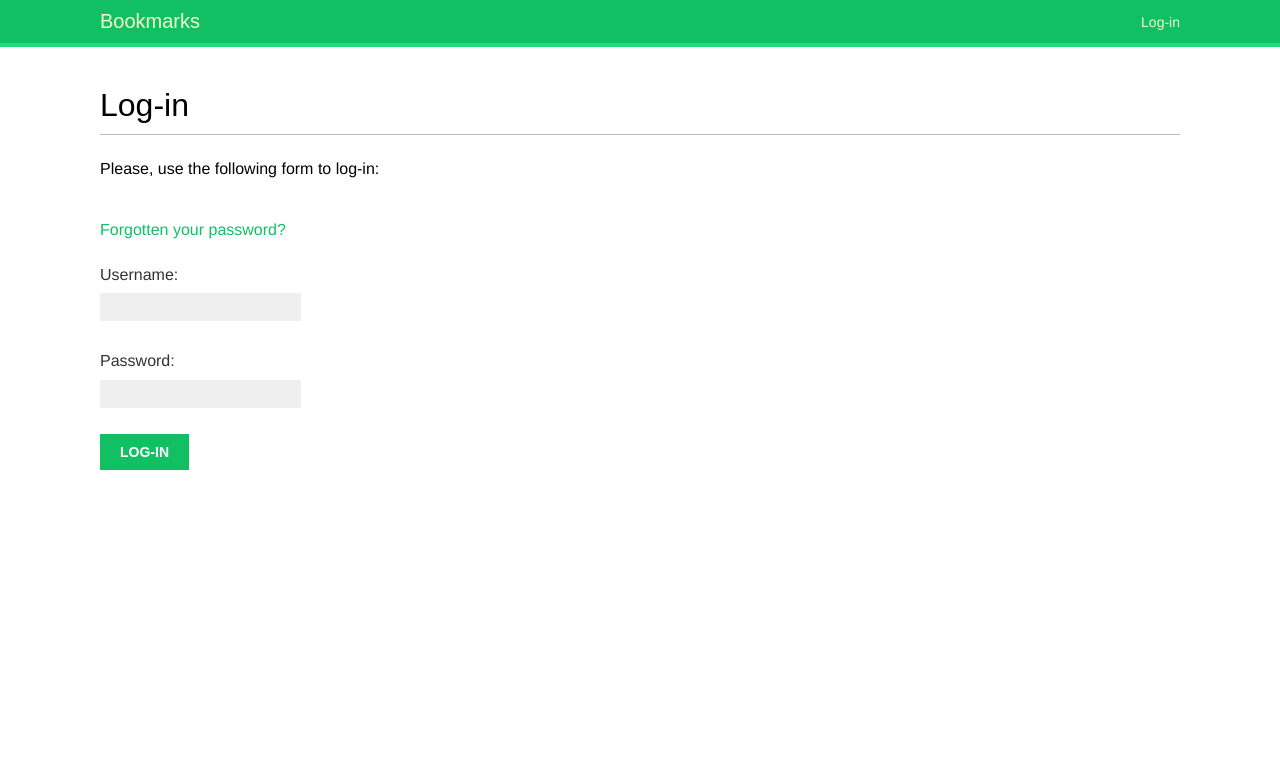
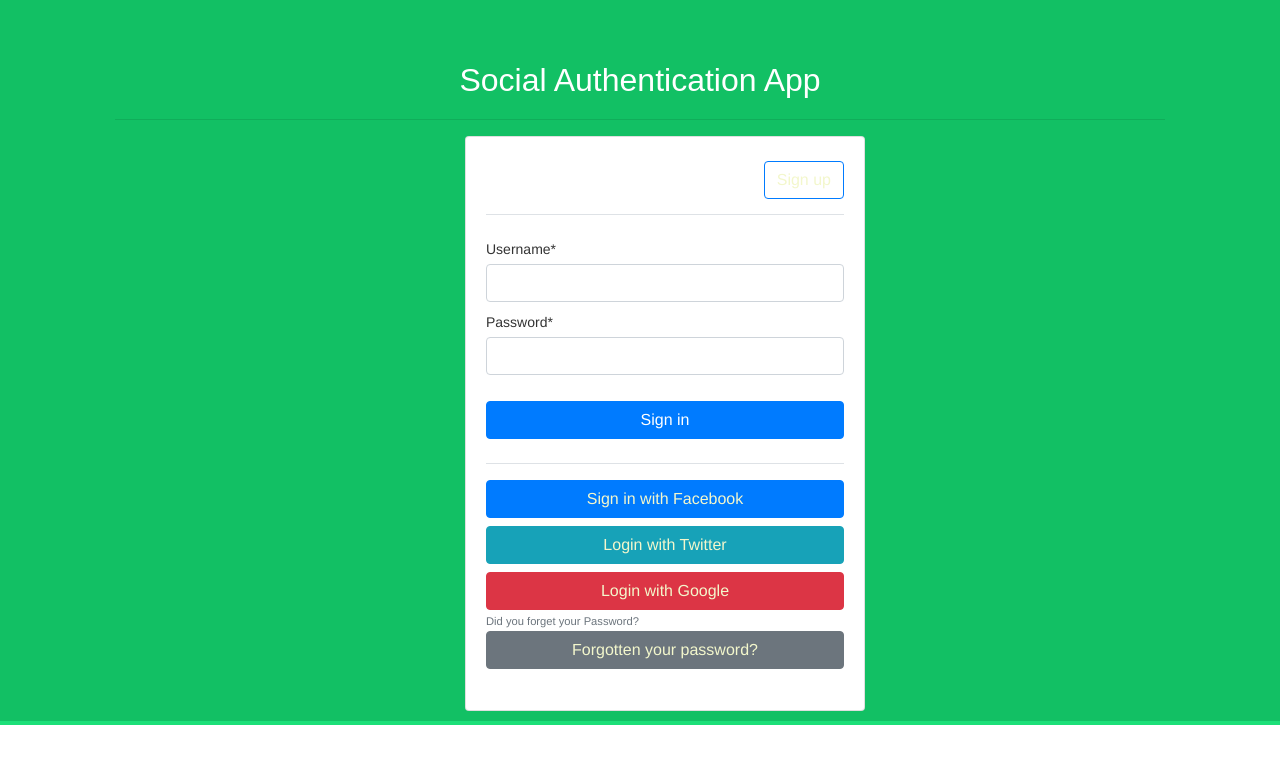
Before and after one commit to Bryson69/SocialAuth, a Django app: template account/templates/registration/login.html in a window 1280 px wide. Shown: the top 764 px of the page. Run offline with Django 3.2, Linux system fonts and the light colour scheme; the template is opened without the code that fills it: values that come from a table or form of the project are taken from there, others are empty; parts of the project's set-up code (start-up, migrations or seed data) failed here and were passed over; some libraries are stand-ins or nearby versions; some web fonts are replaced.

Commit message:
Update files

```diff
--- a/account/templates/base.html
+++ b/account/templates/base.html
@@ -5,42 +5,30 @@
     <meta charset="UTF-8">
     <meta http-equiv="X-UA-Compatible" content="IE=edge">
     <meta name="viewport" content="width=device-width, initial-scale=1.0">
+    <!-- Bootstrap CSS -->
+    <link href="https://fonts.googleapis.com/css2?family=Source+Sans+Pro:wght@300;600&display=swap" rel="stylesheet">
+    <link rel="stylesheet" href="https://maxcdn.bootstrapcdn.com/bootstrap/4.0.0/css/bootstrap.min.css" integrity="sha384-Gn5384xqQ1aoWXA+058RXPxPg6fy4IWvTNh0E263XmFcJlSAwiGgFAW/dAiS6JXm" crossorigin="anonymous">
     <link href="{% static 'css/base.css' %}" rel="stylesheet">
+
     <title>Document</title>
 </head>
 <body>
 
     <div id="header">
-        <span class="logo">Bookmarks</span>
-        {% if request.user.is_authenticated %}
-        <ul class="menu">
-        <li {% if section == 'home' %}class="selected"{% endif %}>
-        <a href="{% url "home" %}">My dashboard</a>
-        </li>
-        <li {% if section == "images" %}class="selected"{% endif %}>
-        <a href="#">Images</a>
-        </li>
-        <li {% if section == "people" %}class="selected"{% endif %}>
-        <a href="#">People</a>
-        </li>
-        </ul>
-        {% endif %}
-        <span class="user">
-        {% if request.user.is_authenticated %}
-        Hello {{ request.user.first_name }},
-        <a href="{% url "logout" %}">Logout</a>
-        {% else %}
-        <a href="{% url "login" %}">Log-in</a>
-        {% endif %}
-        </span>
-       </div>
-    </div>
 
-        <div id="content">
+    <div class="container">
+        <br>
+        <h2 class="text-center">Social Authentication App</h2>
+        <hr>
             {% block content %}
             {% endblock %}
         </div>
 
 
 </body>
+<!-- Optional JavaScript -->
+    <!-- jQuery first, then Popper.js, then Bootstrap JS -->
+    <script src="https://code.jquery.com/jquery-3.2.1.slim.min.js" integrity="sha384-KJ3o2DKtIkvYIK3UENzmM7KCkRr/rE9/Qpg6aAZGJwFDMVNA/GpGFF93hXpG5KkN" crossorigin="anonymous"></script>
+    <script src="https://cdnjs.cloudflare.com/ajax/libs/popper.js/1.12.9/umd/popper.min.js" integrity="sha384-ApNbgh9B+Y1QKtv3Rn7W3mgPxhU9K/ScQsAP7hUibX39j7fakFPskvXusvfa0b4Q" crossorigin="anonymous"></script>
+    <script src="https://maxcdn.bootstrapcdn.com/bootstrap/4.0.0/js/bootstrap.min.js" integrity="sha384-JZR6Spejh4U02d8jOt6vLEHfe/JQGiRRSQQxSfFWpi1MquVdAyjUar5+76PVCmYl" crossorigin="anonymous"></script>
 </html>
--- a/account/templates/registration/login.html
+++ b/account/templates/registration/login.html
@@ -1,23 +1,48 @@
-{% extends "base.html" %}
-{% block title %}Log-in{% endblock %}
-{% block content %}
- <h1>Log-in</h1>
- {% if form.errors %}
- <p>
- Your username and password didn't match.
- Please try again.
- </p>
- {% else %}
- <p>Please, use the following form to log-in:</p>
- {% endif %}
- <div class="login-form">
- <form action="{% url 'login' %}" method="post">
-    <p><a href="{% url "password_reset" %}">Forgotten your password?</a></
-        p>
- {{ form.as_p }}
- {% csrf_token %}
- <input type="hidden" name="next" value="{{ next }}" />
- <p><input type="submit" value="Log-in"></p>
- </form>
- </div>
+{% extends "base.html" %} {% load crispy_forms_tags %} {% block title %}Log-in{% endblock %} {% block content %}
+<div class="card" style="width: 400px; margin-left: 350px;">
+    <div class="card-body">
+        <form action="{% url 'login' %}" method="post">
+            {% if messages %}
+            <ul class="messages">
+                {% for message in messages %}
+                <li class="{{ message.tags }}">
+                    {{ message|safe }}
+                    <a href="#" class="close">x</a>
+                </li>
+                {% endfor %}
+            </ul>
+            {% endif %}
+            <div class="form-group">
+                <fieldset class="form-group">
+
+                    <div class="border-bottom mb-4">
+                        <a href=" {% url 'register' %} " class="float-right btn btn-outline-primary">Sign up</a>
+                        <h4 class="card-title mb-4 mt-1">Sign in</h4>
+                    </div>
+                    {% csrf_token %} {{ form|crispy }}
+                </fieldset>
+                <div class="form-group">
+                    <button class="btn btn-primary btn-block" type="hidden" name="next" value="{{ next }}">Sign in</button>
+                </div>
+            </div>
+        </form>
+        <div class="border-top pt-3 mt-2">
+                <small class="text-muted">
+                <a class="btn btn-primary btn-block" href="{% url 'social:begin' 'facebook' %}">Sign in with
+                Facebook</a>
+               </small>
+               <small class="text-muted">
+                <a class="btn btn-info btn-block mt-2" href="{% url 'social:begin' 'twitter' %}">Login with Twitter</a>
+               </small>
+                <small class="text-muted">
+                <a class="btn btn-danger btn-block mt-2" href="{% url 'social:begin' 'google-oauth2' %}">Login with Google</a>
+               </small>
+
+                <small class="text-muted mt-5">
+                Did you forget your Password?<a class="btn btn-secondary  btn-block" href="{% url 'password_reset' %}">Forgotten your password?</a>
+                </small>
+            <br>
+        </div>
+    </div>
+</div>
 {% endblock %}
--- a/account/templates/registration/password_reset_complete.html
+++ b/account/templates/registration/password_reset_complete.html
@@ -4,4 +4,6 @@
  <h1>Password set</h1>
  <p>Your password has been set. You can
 <a href="{% url "login" %}">log in now</a></p>
+
+
 {% endblock %}
```
Also changed, not shown: account/templates/accounts/edit.html (+17 -9 lines), account/templates/accounts/login.html (deleted, +0 -11 lines), account/templates/accounts/register.html (+23 -8 lines), account/templates/home.html (+14 -2 lines), account/templates/registration/password_change_form.html (+20 -4 lines), account/templates/registration/password_reset_form.html (+22 -5 lines), 1 other file.
